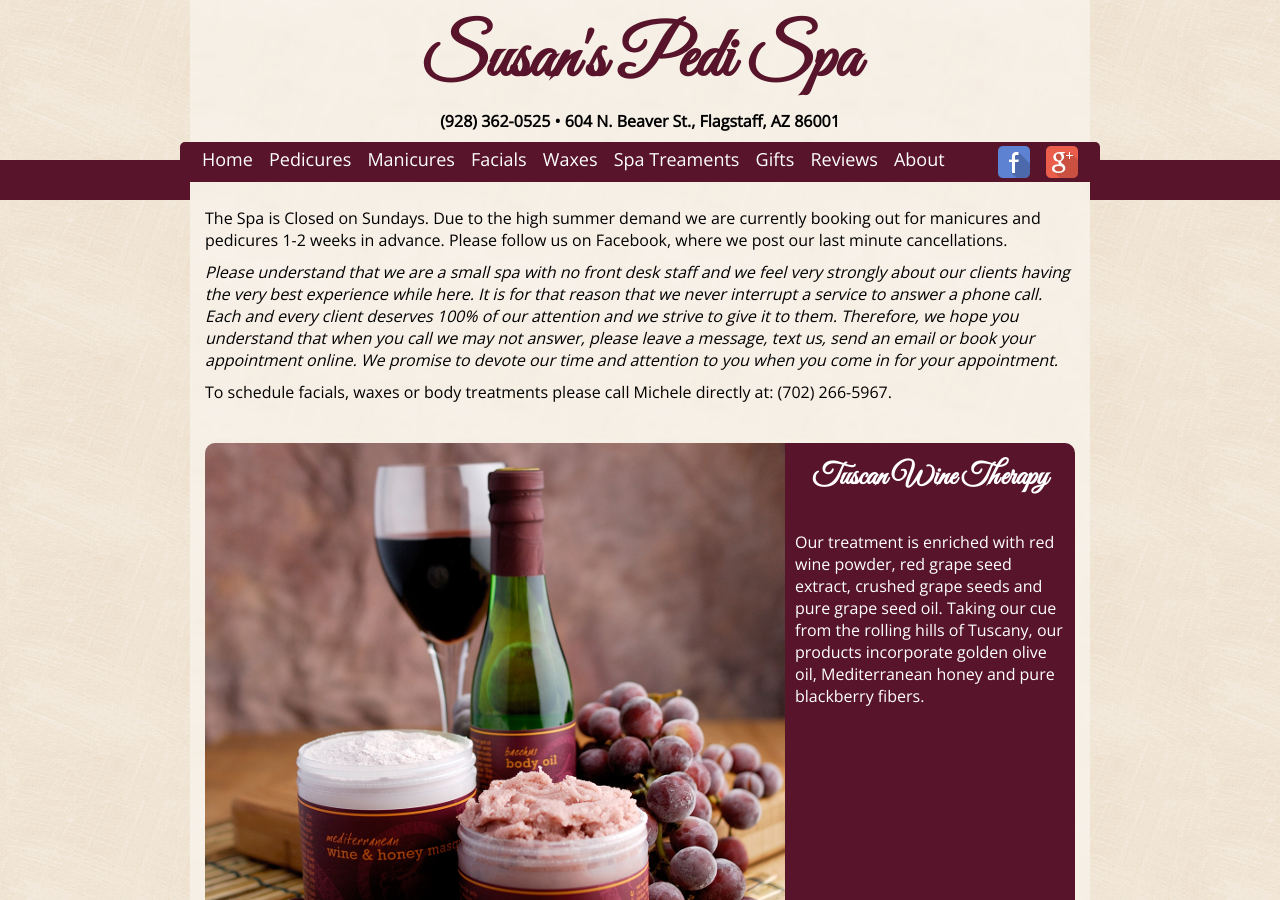
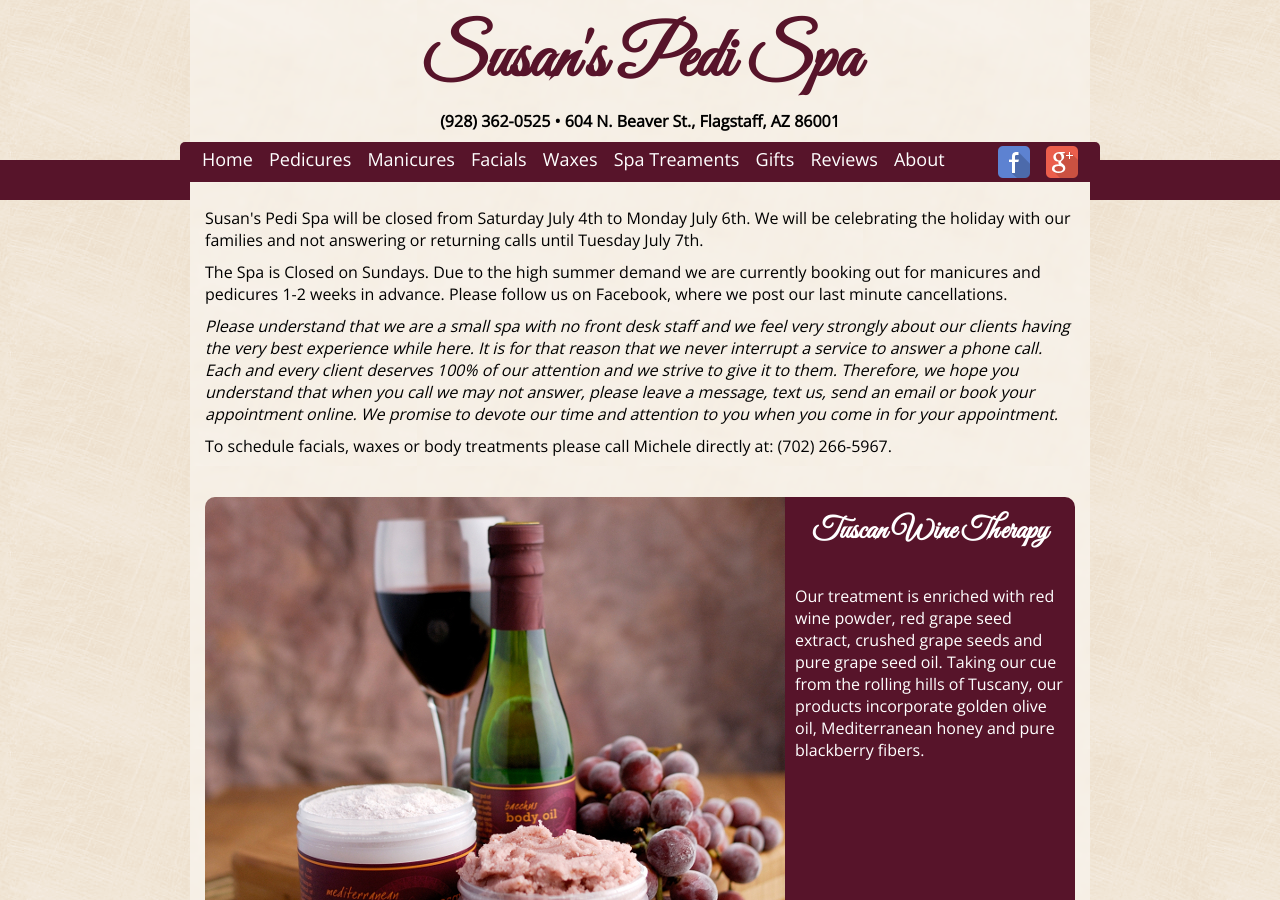
Before and after one commit to susanspedispa/susanspedispa.github.io, a Jekyll site: the page built from index.html, in a window 1280 px wide and 900 px high. Built offline with Jekyll 4.4.1, drawn with Linux system fonts in a browser that asks for light colours.

Commit message:
Update intro.html

```diff
--- a/_includes/intro.html
+++ b/_includes/intro.html
@@ -1,3 +1,4 @@
+<p>Susan's Pedi Spa will be closed from Saturday July 4th to Monday July 6th. We will be celebrating the holiday with our families and not answering or returning calls until Tuesday July 7th.</p>
 <p>The Spa is Closed on Sundays. Due to the high summer demand we are currently booking out for manicures and pedicures 1-2 weeks in advance. Please follow us on Facebook, where we post our last minute cancellations.<p></p></p>
 <p><i>Please understand that we are a small spa with no front desk staff and we feel very strongly about our clients having the very best experience while here. It is for that reason that we never interrupt a service to answer a phone call. Each and every client deserves 100% of our attention and we strive to give it to them. Therefore, we hope you understand that when you call we may not answer, please leave a message, text us, send an email or book your appointment online. We promise to devote our time and attention to you when you come in for your appointment. </i></p>
 <p>To schedule facials, waxes or body treatments please call Michele directly at: (702) 266-5967.</p>
```
